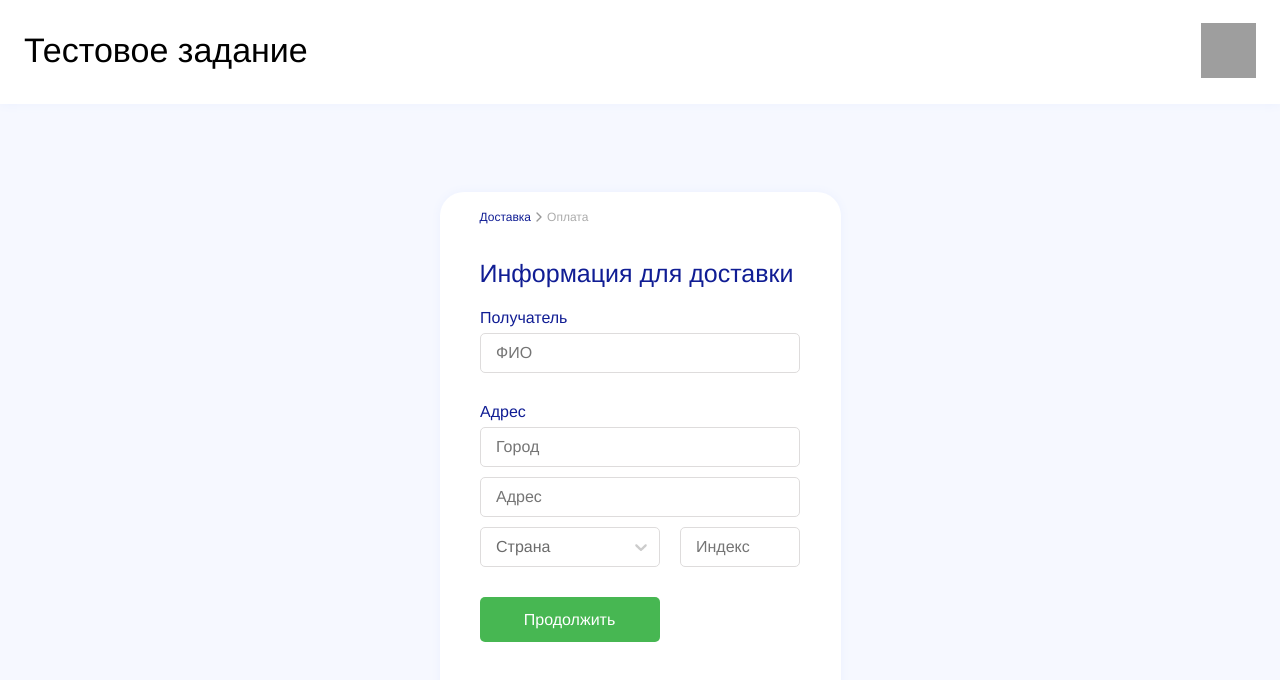
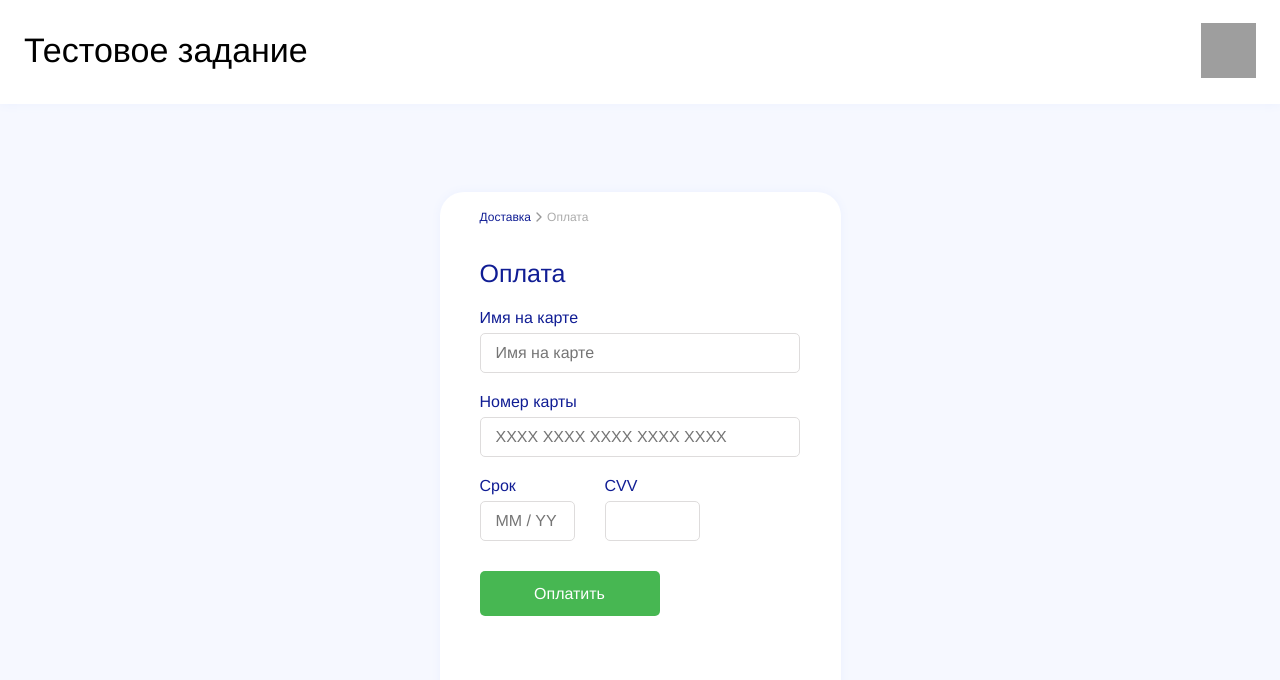
Before and after one commit to Slava4ka/grapheme_test_task, a React (Create React App) app: page / in a window 1280 px wide. Shown: the top 680 px of the page. Built offline with nearby package versions, Linux system fonts and the light colour scheme; grey boxes are pictures that could not be loaded.

Commit message:
added step2

```diff
--- a/src/components/common/Stepper/Stepper.jsx
+++ b/src/components/common/Stepper/Stepper.jsx
@@ -2,7 +2,7 @@ import React from 'react';
 import style from './Stepper.module.scss';
 import {FiChevronRight} from "react-icons/fi";
 
-const Stepper = ({stepsArr}) => {
+const Stepper = ({stepsArr, stepperState}) => {
 
     let stepperContent = [];
 
@@ -14,7 +14,7 @@ const Stepper = ({stepsArr}) => {
 
     }
 
-    return (<div className={style.stepper}>
+    return (<div className={(stepperState) ? style.stepperHide : style.stepper}>
         {
             stepperContent.map((step, id) => (step !== "FiChevronRight") ?
                 <span key={id}
--- a/src/components/common/Stepper/Stepper.module.scss
+++ b/src/components/common/Stepper/Stepper.module.scss
@@ -2,7 +2,10 @@
   display: flex;
   flex-wrap: wrap;
   align-items: center;
+}
 
+.stepperHide {
+  display: none;
 }
 
 .stepper__step {
@@ -16,7 +19,7 @@
   opacity: 0.8;
 }
 
-.stepper__chevronRight{
+.stepper__chevronRight {
   color: #979797;
 }
 
--- a/src/components/Сheckout/Step1/Step1.module.scss
+++ b/src/components/Сheckout/Step1/Step1.module.scss
@@ -64,5 +64,5 @@
 }
 
 .step1__button{
-  margin-top: 30px ;
-}
+   margin-top: 30px ;
+ }
--- a/src/components/Сheckout/Step2/Step2.jsx
+++ b/src/components/Сheckout/Step2/Step2.jsx
@@ -3,6 +3,7 @@ import {Field, reduxForm} from "redux-form";
 import RenderInputField from "../../common/FormsControls/RenderInputField";
 import {validateStep2} from "../../../scripts/validators/validators";
 import {normalizeCardNumber, normalizeCVV, normalizeDate} from "../../../scripts/normalizes/step2Normalize";
+import style from './Step2.module.scss'
 
 const Step2 = ({handleSubmit}) => {
 
@@ -10,23 +11,51 @@ const Step2 = ({handleSubmit}) => {
 
     return <form onSubmit={handleSubmit}>
 
-        <p>Имя на карте</p>
-        <Field name="nameOnTheCard" type="text" component={RenderInputField} label="Имя на карте" normalize={upper}/>
 
-        <p>Номер карты</p>
-        <Field name="cardNumber" type="text" component={RenderInputField}
+        <div className={`${style.heading} ${style.step2__heading}`}>
+            <span>Оплата</span>
+        </div>
+
+        <div className={`${style.label} ${style.step2__nameOnTheCard_label}`}>
+            <span>Имя на карте</span>
+        </div>
+
+        <Field className={`${style.input} ${style.customInput} ${style.step2__nameOnTheCard_input}`}
+               name="nameOnTheCard" type="text" component={RenderInputField} label="Имя на карте" normalize={upper}/>
+
+
+        <div className={`${style.label} ${style.step2__nameOnTheCard_label}`}>
+            <span>Номер карты</span>
+        </div>
+
+        <Field className={`${style.input} ${style.customInput} ${style.step2__cardNumber_input}`}
+               name="cardNumber" type="text" component={RenderInputField}
                normalize={normalizeCardNumber} label="ХХХХ ХХХХ ХХХХ ХХХХ ХХХХ"/>
 
-        <p>Срок</p>
-        <Field name="date" type="text" component={RenderInputField}
-               normalize={normalizeDate} label="MM / YY"/>
+        <div className={style.step2__dateAndCvvBox}>
 
-        <p>CVV</p>
-        <Field name="CVV" type="password" component={RenderInputField}
-               normalize={normalizeCVV} label=""/>
+            <div className={style.step2__date}>
+                <div className={`${style.label}`}>
+                    <span>Срок</span>
+                </div>
+                <Field className={`${style.input} ${style.customInput} ${style.step2__dateAndCvv_input}`}
+                       name="date" type="text" component={RenderInputField}
+                       normalize={normalizeDate} label="MM / YY"/>
+            </div>
 
-        <div>
-            <button>Оплатить</button>
+            <div className={style.step2__cvv}>
+                <div className={`${style.label}`}>
+                    <span>CVV</span>
+                </div>
+
+                <Field className={`${style.input} ${style.customInput} ${style.step2__dateAndCvv_input}`}
+                       name="CVV" type="password" component={RenderInputField}
+                       normalize={normalizeCVV} label=""/>
+            </div>
+        </div>
+
+        <div className={style.step2__button}>
+            <button className={style.button}>Оплатить</button>
         </div>
     </form>
 };
--- /dev/null
+++ b/src/components/Сheckout/Step2/Step2.module.scss
@@ -0,0 +1,57 @@
+@import "../StepsCommonStyle.module";
+
+.step2__heading {
+  margin-top: 33px;
+}
+
+.step2__nameOnTheCard_label {
+  margin-top: 20px;
+}
+
+.step2__nameOnTheCard_input {
+  margin-top: 6px;
+  margin-right: 1px;
+
+  input {
+    margin-right: 1px;
+  }
+}
+
+.step2__nameOnTheCard_label {
+  margin-top: 20px;
+}
+
+.step2__cardNumber_input {
+  margin-top: 6px;
+
+  input {
+    margin-right: 1px;
+  }
+}
+
+.step2__dateAndCvvBox {
+  margin-top: 20px;
+  display: flex;
+  flex-wrap: wrap;
+  flex-direction: row;
+}
+
+.step2__cvv {
+  margin-left: 30px;
+}
+
+.step2__date {
+  margin-left: 0
+}
+
+.step2__dateAndCvv_input {
+  margin-top: 6px;
+
+  input {
+    width: 95px;
+  }
+}
+
+.step2__button{
+  margin-top: 30px ;
+}
--- a/src/components/Сheckout/Сheckout.jsx
+++ b/src/components/Сheckout/Сheckout.jsx
@@ -8,17 +8,22 @@ import Stepper from "../common/Stepper/Stepper";
 
 const Checkout = () => {
 
-    const [step, setStep] = useState(1);
+    const [step, setStep] = useState(2);
+
+    const [stepperHide, setStepperHide] = useState(false);
 
     const [currentStepper, setCurrentStepper] = useState([{name: 'Доставка', isActive: true},
         {name: 'Оплата', isActive: false}]);
 
     const onSubmitStep1 = () => {
-        setStep(2)
+        setStep(2);
+        setCurrentStepper([{name: 'Доставка', isActive: false},
+            {name: 'Оплата', isActive: true}]);
     };
 
     const onSubmitStep2 = () => {
-        setStep(3)
+        setStep(3);
+        setStepperHide(true);
     };
 
     const getCurrentStep = (step) => {
@@ -45,7 +50,7 @@ const Checkout = () => {
     return (
         <div className={style.formContainer}>
             <div className={style.formContainer__body}>
-                <Stepper stepsArr={currentStepper}/>
+                <Stepper stepsArr={currentStepper} stepperState={stepperHide}/>
                 {currentStep}
             </div>
         </div>
```
